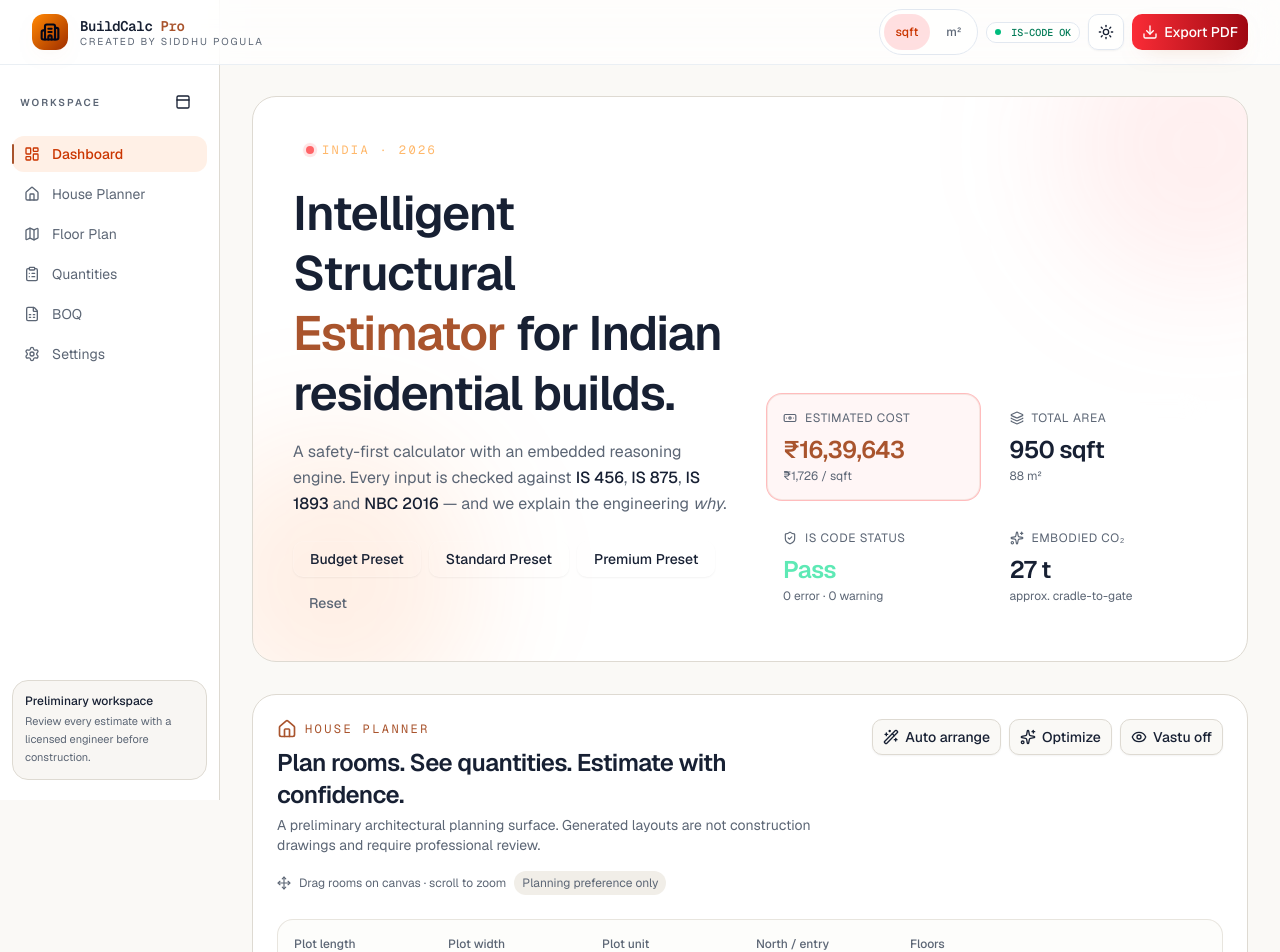
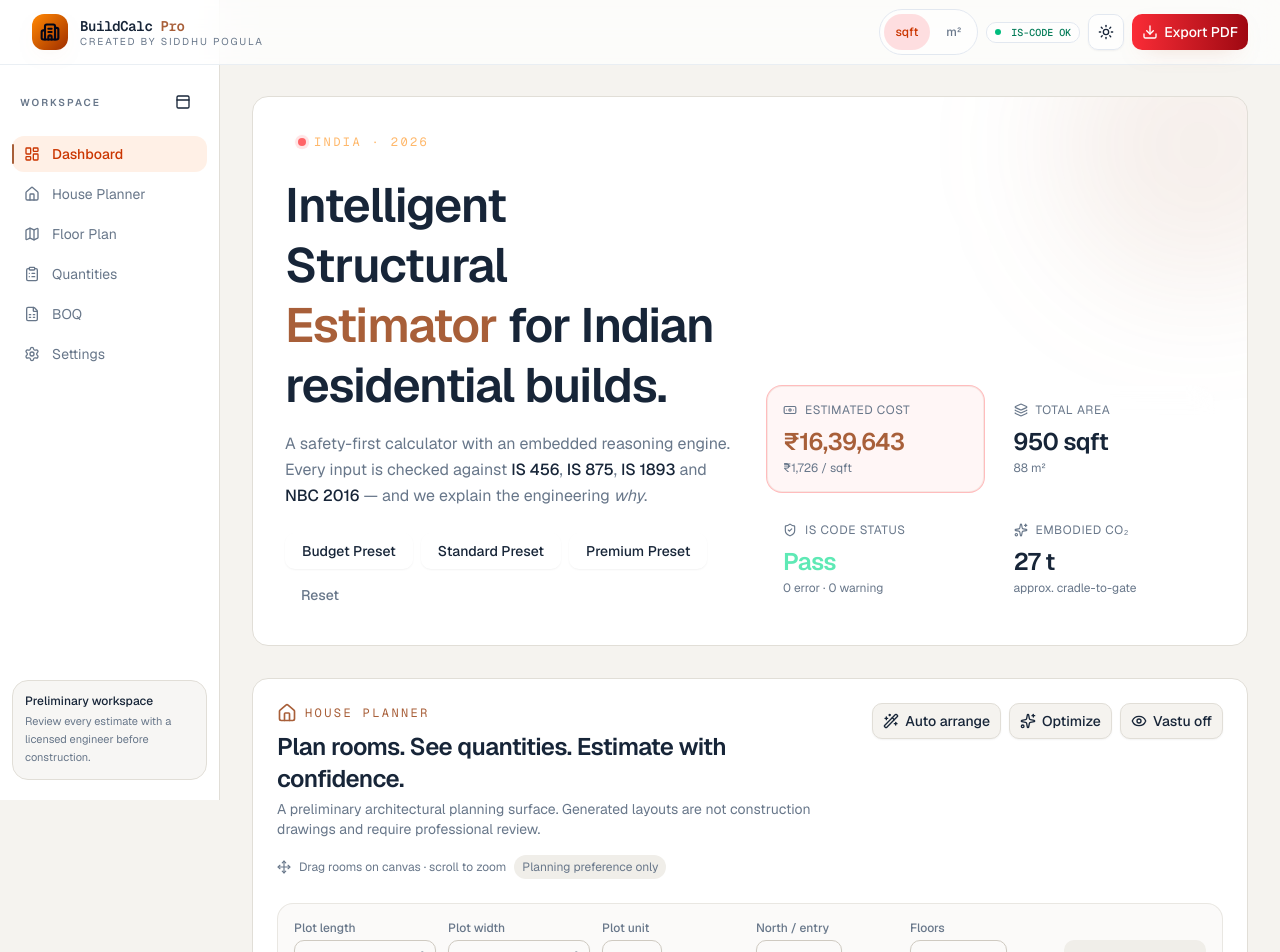
Before and after one commit to P-Siddhu/v0-buildcalc-pro, a Next.js app: page / in a window 1280 px wide. Shown: the top 952 px of the page. Built offline with nearby package versions, Linux system fonts and the light colour scheme.

Commit message:
Implement enterprise BuildCalc design system

```diff
--- a/app/globals.css
+++ b/app/globals.css
@@ -4,78 +4,78 @@
 @custom-variant dark (&:is(.dark *));
 
 :root {
-  --background: #FAF9F6;
-  --foreground: #172033;
+  --background: #F5F3EF;
+  --foreground: #172538;
   --card: #FFFFFF;
-  --card-foreground: #172033;
+  --card-foreground: #172538;
   --popover: #FFFFFF;
-  --popover-foreground: #172033;
-  --primary: #A9542D;
+  --popover-foreground: #172538;
+  --primary: #A85F39;
   --primary-foreground: #FFFFFF;
-  --secondary: #F1EEE8;
-  --secondary-foreground: #172033;
-  --muted: #F1EEE8;
-  --muted-foreground: #5C6675;
-  --accent: #F1EEE8;
-  --accent-foreground: #874225;
-  --destructive: #A9542D;
+  --secondary: #F0EEE9;
+  --secondary-foreground: #172538;
+  --muted: #F0EEE9;
+  --muted-foreground: #68778A;
+  --accent: #F4E6DE;
+  --accent-foreground: #783D22;
+  --destructive: #B42332;
   --destructive-foreground: #FFFFFF;
-  --border: #DEDAD2;
-  --input: #DEDAD2;
-  --ring: #A9542D;
-  --chart-1: #A9542D;
-  --chart-2: #087E9B;
-  --chart-3: #5C6675;
-  --chart-4: #16A34A;
-  --chart-5: #A16207;
+  --border: #E1DED7;
+  --input: #CFCAC1;
+  --ring: #A85F39;
+  --chart-1: #A85F39;
+  --chart-2: #087F9B;
+  --chart-3: #68778A;
+  --chart-4: #087F5B;
+  --chart-5: #805600;
   --radius: 0.75rem;
-  --sidebar: #FFFFFF;
-  --sidebar-foreground: #172033;
-  --sidebar-primary: #A9542D;
+  --sidebar: #EFEEE9;
+  --sidebar-foreground: #172538;
+  --sidebar-primary: #A85F39;
   --sidebar-primary-foreground: #FFFFFF;
-  --sidebar-accent: #F1EEE8;
-  --sidebar-accent-foreground: #874225;
-  --sidebar-border: #DEDAD2;
-  --sidebar-ring: #A9542D;
+  --sidebar-accent: #F0EEE9;
+  --sidebar-accent-foreground: #783D22;
+  --sidebar-border: #E1DED7;
+  --sidebar-ring: #A85F39;
 }
 
 .dark {
-  --background: #080B12;
-  --foreground: #F5F7FA;
-  --card: #0B0F17;
-  --card-foreground: #F5F7FA;
-  --popover: #101722;
-  --popover-foreground: #F5F7FA;
-  --primary: #C8754D;
-  --primary-foreground: #FFFFFF;
+  --background: #0B1018;
+  --foreground: #F1F5F9;
+  --card: #121A26;
+  --card-foreground: #F1F5F9;
+  --popover: #182333;
+  --popover-foreground: #F1F5F9;
+  --primary: #C77B51;
+  --primary-foreground: #15100D;
   --secondary: #101722;
-  --secondary-foreground: #F5F7FA;
+  --secondary-foreground: #F1F5F9;
   --muted: #101722;
-  --muted-foreground: #AAB4C2;
-  --accent: #101722;
-  --accent-foreground: #D88B63;
-  --destructive: #D88B63;
-  --destructive-foreground: #FFFFFF;
-  --border: #273244;
-  --input: #273244;
-  --ring: #D88B63;
-  --chart-1: #C8754D;
-  --chart-2: #42C8E8;
-  --chart-3: #AAB4C2;
-  --chart-4: #4ADE80;
-  --chart-5: #FACC15;
-  --sidebar: #0B0F17;
-  --sidebar-foreground: #F5F7FA;
-  --sidebar-primary: #C8754D;
-  --sidebar-primary-foreground: #FFFFFF;
-  --sidebar-accent: #101722;
-  --sidebar-accent-foreground: #D88B63;
-  --sidebar-border: #273244;
-  --sidebar-ring: #D88B63;
+  --muted-foreground: #9AA9BA;
+  --accent: #30231F;
+  --accent-foreground: #D58B61;
+  --destructive: #F87171;
+  --destructive-foreground: #15100D;
+  --border: #293648;
+  --input: #36465A;
+  --ring: #D58B61;
+  --chart-1: #C77B51;
+  --chart-2: #60A5FA;
+  --chart-3: #9AA9BA;
+  --chart-4: #34D399;
+  --chart-5: #FBBF24;
+  --sidebar: #0E1520;
+  --sidebar-foreground: #F1F5F9;
+  --sidebar-primary: #C77B51;
+  --sidebar-primary-foreground: #15100D;
+  --sidebar-accent: #182333;
+  --sidebar-accent-foreground: #D58B61;
+  --sidebar-border: #293648;
+  --sidebar-ring: #D58B61;
 }
 
 @theme inline {
-  --font-sans: var(--font-geist), -apple-system, BlinkMacSystemFont, "SF Pro Display", "Segoe UI", sans-serif;
+  --font-sans: var(--font-geist), Inter, -apple-system, BlinkMacSystemFont, "Segoe UI", sans-serif;
   --font-mono: var(--font-geist-mono), ui-monospace, SFMono-Regular, Menlo, monospace;
   --color-background: var(--background);
   --color-foreground: var(--foreground);
@@ -128,7 +128,10 @@
   @apply border border-border bg-card;
 }
 @utility glass-strong {
-  @apply border border-border bg-card;
+  @apply border border-border bg-popover;
+}
+@utility surface-raised {
+  @apply border border-border bg-popover;
 }
 @utility neon-glow {
   box-shadow: 0 8px 24px -14px rgb(200 117 77 / 0.55);
@@ -317,5 +320,18 @@ input[type='number'] { -moz-appearance: textfield; }
 .dark .text-slate-950 { color: #f8fafc; }
 .dark .text-black { color: #0f172a; }
 
+/* Semantic compatibility for legacy utility classes still used by the calculator canvas. */
+.dark .text-cyan-300, .dark .text-cyan-200 { color: #60A5FA; }
+.dark .text-cyan-700, .dark .text-cyan-600 { color: #42C8E8; }
+.dark .bg-cyan-400, .dark .bg-cyan-400\/10, .dark .bg-cyan-400\/15 { background-color: #C77B51; }
+.dark .border-cyan-400\/20, .dark .border-cyan-400\/30, .dark .border-cyan-400\/60 { border-color: #36465A; }
+.dark .text-sky-300, .dark .text-sky-200, .dark .text-sky-400 { color: #60A5FA; }
+.dark .bg-slate-950\/60, .dark .bg-slate-950\/40, .dark .bg-slate-900\/60, .dark .bg-slate-950\/80 { background-color: #0E1520; }
+.dark .text-slate-300 { color: #C0CBD8; }
+.dark .text-slate-400, .dark .text-slate-500, .dark .text-slate-600 { color: #9AA9BA; }
+.dark .border-slate-200, .dark .border-slate-700, .dark .border-slate-800 { border-color: #293648; }
+.dark .bg-slate-800, .dark .bg-slate-900, .dark .bg-slate-100\/70 { background-color: #182333; }
+.dark .bg-white\/60, .dark .bg-white\/70 { background-color: #121A26; }
+
 /* accessibility */
 button, a { min-height: 36px; }
--- a/app/layout.tsx
+++ b/app/layout.tsx
@@ -26,8 +26,8 @@ export const metadata: Metadata = {
 
 export const viewport: Viewport = {
   themeColor: [
-    { media: "(prefers-color-scheme: light)", color: "#FAF9F6" },
-    { media: "(prefers-color-scheme: dark)", color: "#080B12" },
+    { media: "(prefers-color-scheme: light)", color: "#F5F3EF" },
+    { media: "(prefers-color-scheme: dark)", color: "#0B1018" },
   ],
   userScalable: true,
   width: "device-width",
@@ -39,7 +39,7 @@ const themeInitScript = `
 (function(){
   try {
     var t = localStorage.getItem('buildcalc-theme');
-    if (!t) t = window.matchMedia('(prefers-color-scheme: dark)').matches ? 'dark' : 'dark';
+    if (!t) t = window.matchMedia('(prefers-color-scheme: dark)').matches ? 'dark' : 'light';
     if (t === 'dark') document.documentElement.classList.add('dark');
     else document.documentElement.classList.remove('dark');
   } catch (_) {
--- a/app/page.tsx
+++ b/app/page.tsx
@@ -1162,7 +1162,7 @@ function HousePlanner({
   ]
 
   return (
-    <section className="mt-8 min-w-0 rounded-3xl glass p-3 sm:p-5 lg:p-6" id="house-planner">
+    <section className="mt-8 min-w-0 rounded-2xl glass p-3 sm:p-5 lg:p-6" id="house-planner">
       <div className="flex min-w-0 flex-col gap-4 lg:flex-row lg:items-start lg:justify-between">
         <div className="min-w-0">
           <div className="flex items-center gap-2 text-primary"><Home className="size-5" /><span className="font-mono text-xs uppercase tracking-[0.2em]">House Planner</span></div>
@@ -1463,9 +1463,8 @@ function Hero({
   onReset: () => void
 }) {
   return (
-    <section className="relative overflow-hidden rounded-3xl glass-strong p-6 sm:p-10">
-      <div className="pointer-events-none absolute -right-24 -top-24 h-72 w-72 rounded-full bg-red-400/10 blur-3xl" />
-      <div className="pointer-events-none absolute -bottom-16 -left-16 h-72 w-72 rounded-full bg-orange-500/10 blur-3xl" />
+    <section className="relative overflow-hidden rounded-2xl glass-strong p-5 sm:p-8">
+  <div className="pointer-events-none absolute -right-24 -top-24 h-72 w-72 rounded-full bg-primary/10 blur-3xl" />
 
       <div className="relative grid items-end gap-8 md:grid-cols-2">
         <div>
@@ -1600,7 +1599,7 @@ function InputPanel({
   const findingFor = (field: keyof Inputs) => findings.find((f) => f.field === field)
 
   return (
-    <div className="rounded-3xl glass p-1">
+    <div className="rounded-2xl glass p-1">
       <Tabs defaultValue="project" className="w-full">
         <TabsList className="grid w-full grid-cols-4 rounded-2xl bg-slate-100/70 p-1 dark:bg-white/[0.03]">
           <TabsTrigger
@@ -2068,7 +2067,7 @@ function ResultsPanel({
       </div>
 
       {/* COMPLIANCE */}
-      <div className="rounded-3xl glass p-5">
+      <div className="rounded-2xl glass p-5">
         <div className="flex items-center justify-between">
           <h4 className="text-sm font-semibold tracking-tight">IS Code Compliance</h4>
           <ShieldCheck
@@ -2127,8 +2126,8 @@ function DetailedBreakdown({ estimate, unit }: { estimate: Estimate; unit: Unit
   const barData = estimate.materials.map((m) => ({ name: m.label.split(" ")[0], cost: Math.round(m.cost) }))
 
   return (
-    <section className="mt-12 grid grid-cols-1 gap-6 lg:grid-cols-2">
-      <div className="rounded-3xl glass p-6">
+    <section className="mt-8 grid min-w-0 grid-cols-1 gap-4 lg:grid-cols-2">
+      <div className="rounded-2xl glass p-6">
         <div className="flex items-center justify-between">
           <div>
             <h3 className="text-lg font-semibold tracking-tight">Material Quantities</h3>
@@ -2209,7 +2208,7 @@ function DetailedBreakdown({ estimate, unit }: { estimate: Estimate; unit: Unit
         </div>
       </div>
 
-      <div className="rounded-3xl glass p-6">
+      <div className="rounded-2xl glass p-6">
         <div className="flex items-center justify-between">
           <div>
             <h3 className="text-lg font-semibold tracking-tight">Cost Distribution</h3>
@@ -2283,7 +2282,7 @@ function KV({ label, value }: { label: string; value: string }) {
 
 function ComplianceLog({ findings }: { findings: ValidationFinding[] }) {
   return (
-    <section className="mt-12 rounded-3xl glass p-6">
+    <section className="mt-8 rounded-2xl glass p-5 sm:p-6">
       <div className="flex items-center justify-between">
         <div>
           <h3 className="text-lg font-semibold tracking-tight">Intelligent Validation Log</h3>
```
Also changed, not shown: 1 other file (tests, documents, lock files or other folders).
